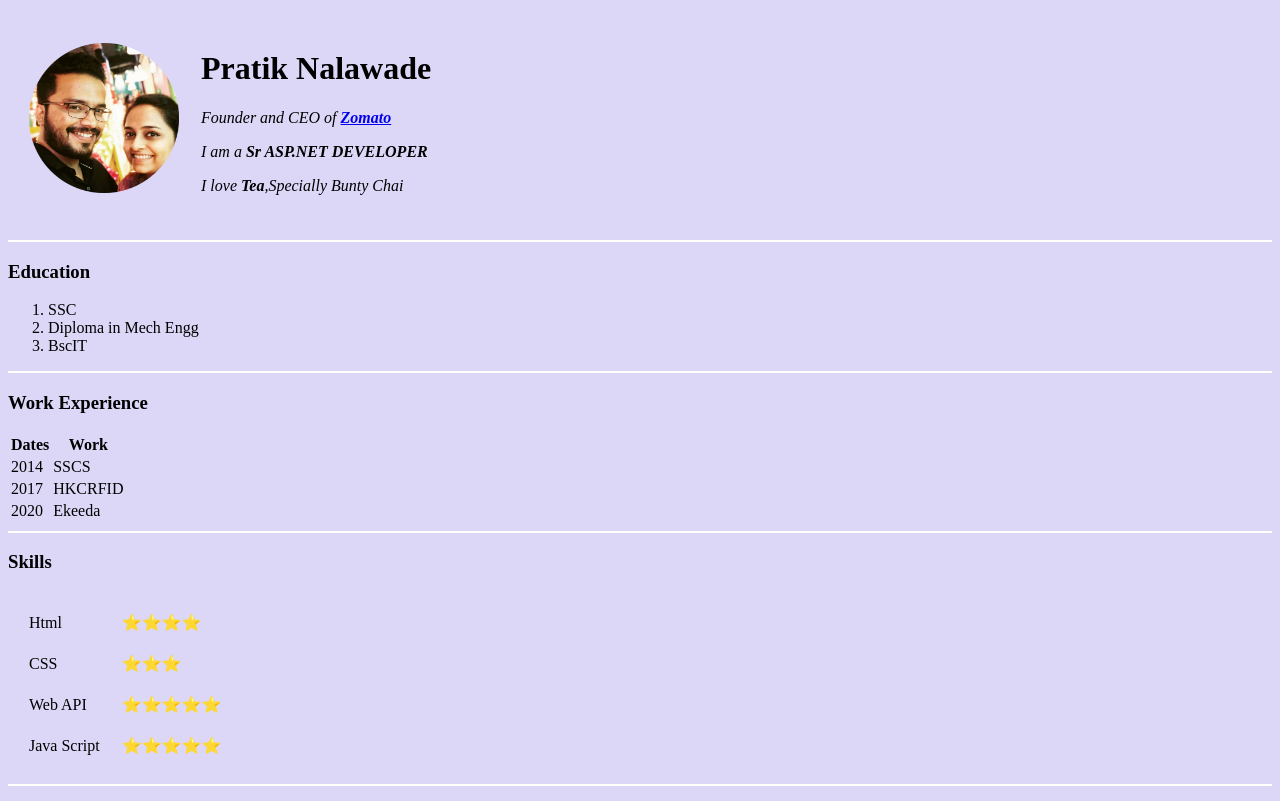
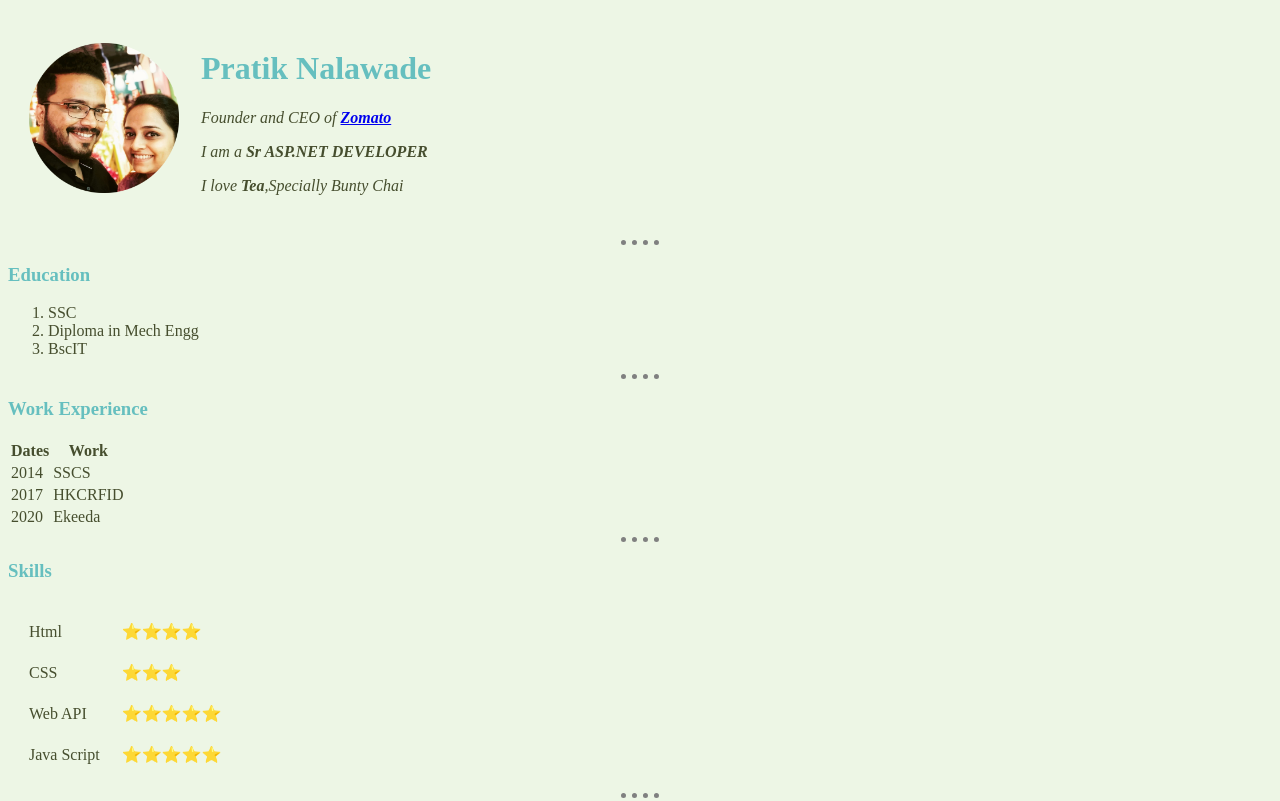
Before and after one commit to damon09/cv, a plain HTML site: page index.html in a window 1280 px wide. Shown: the top 801 px of the page. Drawn offline with Linux system fonts and the light colour scheme.

Commit message:
Add files via upload

```diff
--- /dev/null
+++ b/css/Styles.css
@@ -0,0 +1,20 @@
+body{
+  background-color:#EDF6E5;
+  color: #464E2E;
+
+}
+hr{
+  border-color: grey;
+  border-width: 5px;
+  border-style: none;
+  border-top-style: dotted;
+  width: 3%;
+}
+h1{
+  color: #66BFBF;
+
+}
+h3{
+  color: #66BFBF;
+
+}
--- a/index.html
+++ b/index.html
@@ -3,16 +3,7 @@
   <head>
     <meta charset="utf-8">
     <title>New Hope</title>
-    <style media="screen">
-      body{
-        background-color:#DCD6F7;
-      }
-      hr{
-        background-color: white;
-        border-style: none;
-        height: 2px;
-      }
-    </style>
+<link rel="stylesheet" href="css/Styles.css">
   </head>
   <body>
     <table cellspacing="20">
@@ -68,9 +59,6 @@
     <td>⭐⭐⭐</td>
   </tr>
   <tr>
-
-
-
     <td>Web API</td>
     <td>⭐⭐⭐⭐⭐</td>
   </tr>
```
Also changed, not shown: pratikprofile.jpg (added).
